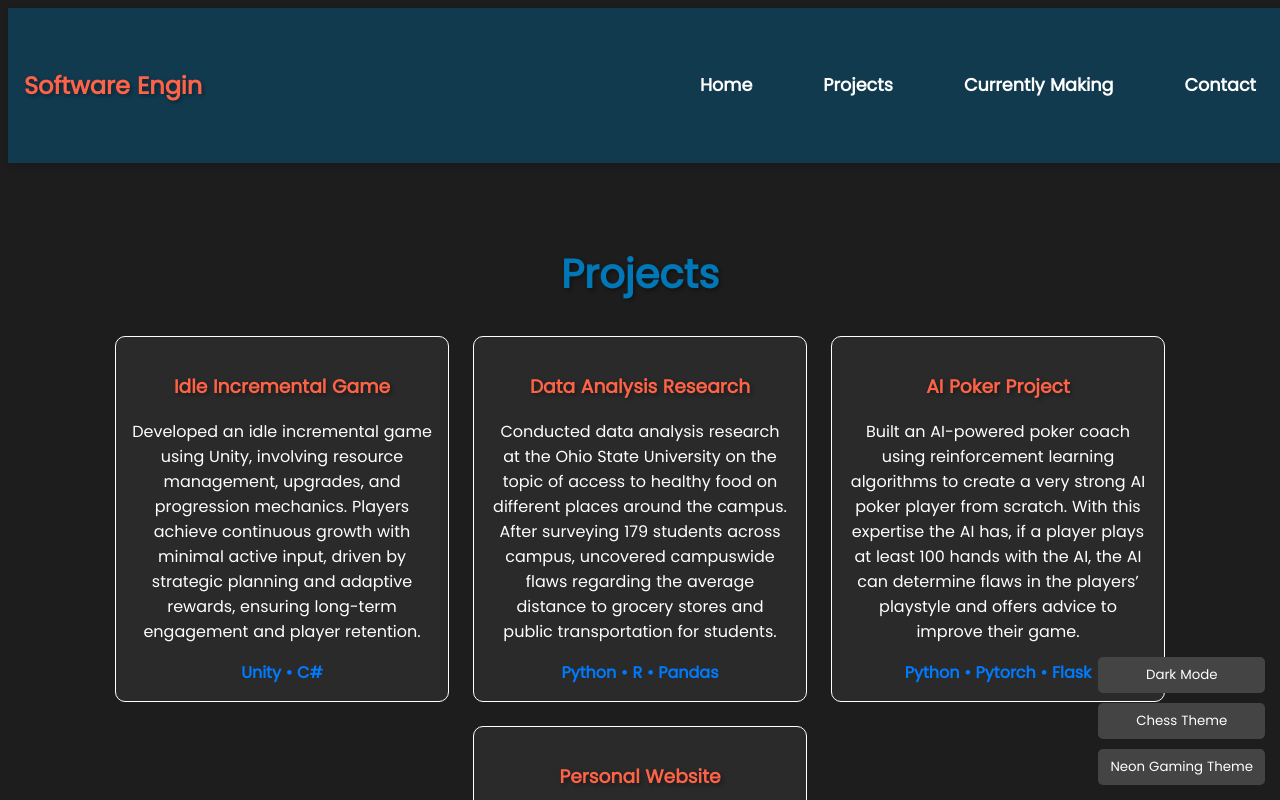
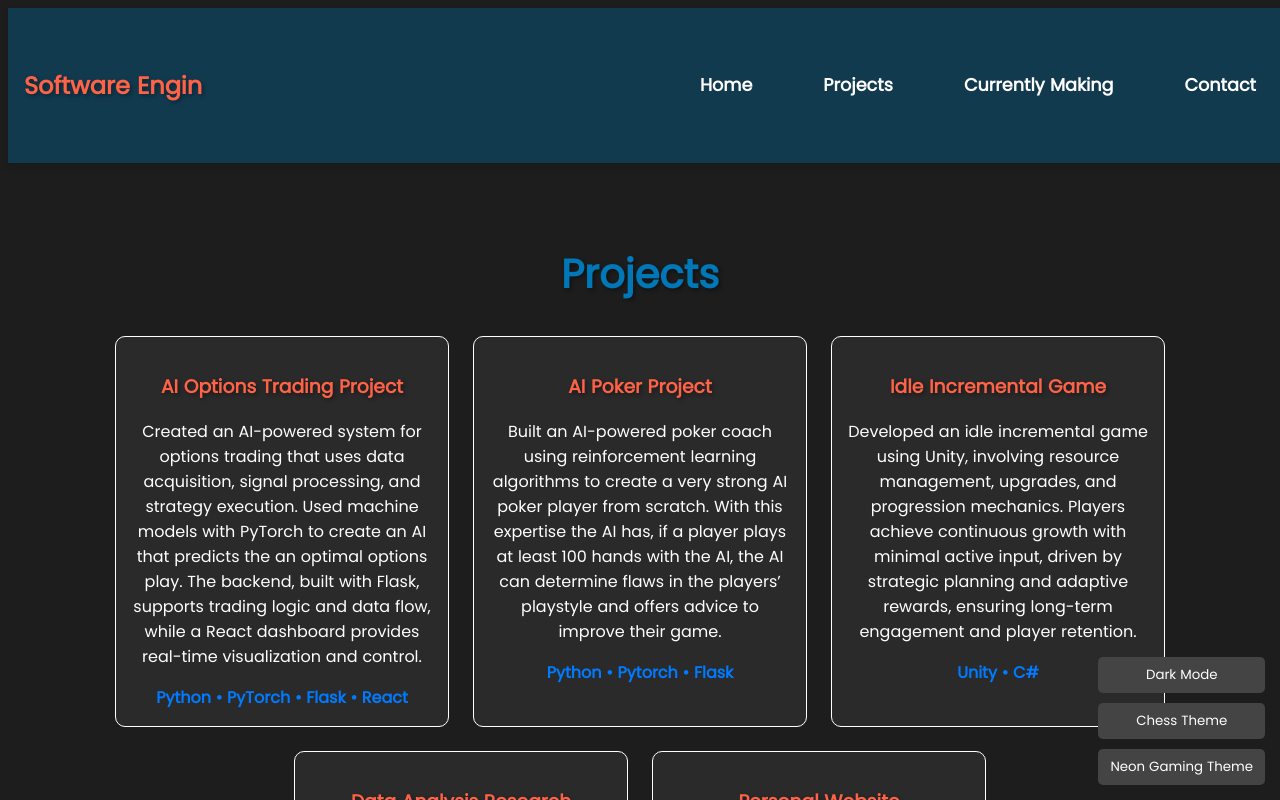
Before and after one commit to karthikkallam/Karthik-Kallam-Personal-Website, a React (Create React App) app: page /projects in a window 1280 px wide. Shown: the top 800 px of the page. Built offline with nearby package versions, Linux system fonts and the light colour scheme.

Commit message:
Projects Update Commit

```diff
--- a/package.json
+++ b/package.json
@@ -6,6 +6,7 @@
     "@testing-library/jest-dom": "^5.17.0",
     "@testing-library/react": "^13.4.0",
     "@testing-library/user-event": "^13.5.0",
+    "@vercel/analytics": "^1.3.2",
     "aos": "^2.3.4",
     "framer-motion": "^11.11.11",
     "react": "^18.3.1",
--- a/src/pages/Projects.js
+++ b/src/pages/Projects.js
@@ -4,23 +4,33 @@ import './Projects.css';
 function Projects() {
   const projects = [
     {
+      title: 'AI Options Trading Project',
+      description: 'Created an AI-powered system for options trading that uses data acquisition, signal processing, and strategy execution. Used machine models with PyTorch to create an AI that predicts the an optimal options play. The backend, built with Flask, supports trading logic and data flow, while a React dashboard provides real-time visualization and control.',
+      technologies: 'Python • PyTorch • Flask • React',
+      icon: '../assets/icons/website-icon.png',
+    },
+
+    {
+      title: 'AI Poker Project',
+      description: 'Built an AI-powered poker coach using reinforcement learning algorithms to create a very strong AI poker player from scratch. With this expertise the AI has, if a player plays at least 100 hands with the AI, the AI can determine flaws in the players’ playstyle and offers advice to improve their game.',
+      technologies: 'Python • Pytorch • Flask',
+      icon: '../assets/icons/poker-icon.png',
+    },
+
+    {
       title: 'Idle Incremental Game',
       description: 'Developed an idle incremental game using Unity, involving resource management, upgrades, and progression mechanics. Players achieve continuous growth with minimal active input, driven by strategic planning and adaptive rewards, ensuring long-term engagement and player retention.',
       technologies: 'Unity • C#',
       icon: '../assets/icons/idle-game-icon.svg',
     },
+
     {
       title: 'Data Analysis Research',
       description: 'Conducted data analysis research at the Ohio State University on the topic of access to healthy food on different places around the campus. After surveying 179 students across campus, uncovered campuswide flaws regarding the average distance to grocery stores and public transportation for students.',
       technologies: 'Python • R • Pandas',
       icon: '../assets/icons/data-analysis-icon.png',
     },
-    {
-      title: 'AI Poker Project',
-      description: 'Built an AI-powered poker coach using reinforcement learning algorithms to create a very strong AI poker player from scratch. With this expertise the AI has, if a player plays at least 100 hands with the AI, the AI can determine flaws in the players’ playstyle and offers advice to improve their game.',
-      technologies: 'Python • Pytorch • Flask',
-      icon: '../assets/icons/poker-icon.png',
-    },
+
     {
       title: 'Personal Website',
       description: 'Designed and built a personal portfolio website to showcase projects and experience, featuring multiple interactive themes and animations. This website highlights my skills in front-end development, user experience, and design.',
```
Also changed, not shown: 1 other file (tests, documents, lock files or other folders).
